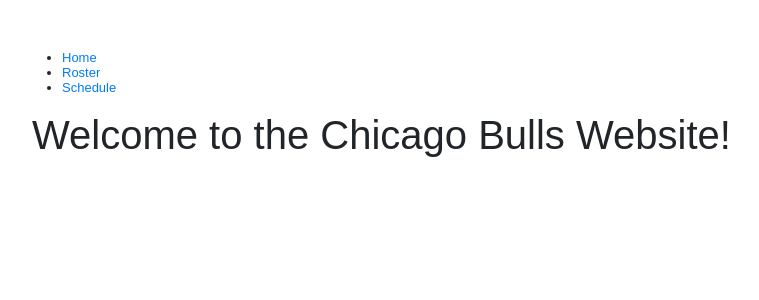
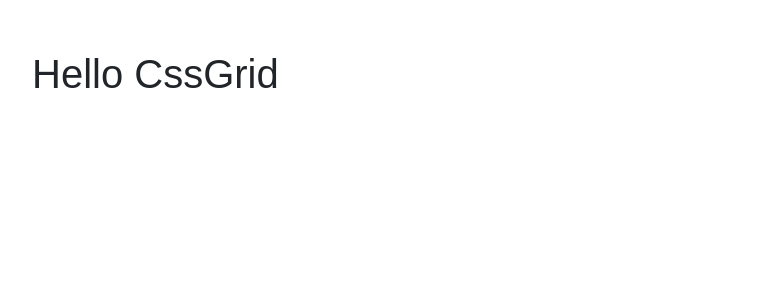
Before and after one commit to itkilleddave/react-thinking-in-react, a React (Create React App) app: page / in a window 1280 px wide. Shown: the top 300 px of the page, without its empty margins (18-777 px from the left). Built offline with nearby package versions, Linux system fonts and the light colour scheme.

Commit message:
hello CssGrid

```diff
--- a/src/App.js
+++ b/src/App.js
@@ -10,6 +10,7 @@
 import Calculator from './App/Calculator/Calculator';
 import Shop from './App/Shop/Shop';
 import Router from './App/Router/Router';
+import CssGrid from './App/CssGrid/CssGrid';
 
 const products = [
   {category: "Sporting Goods", price: "49.99", stocked: true, name: "Football"},
@@ -42,11 +43,12 @@
  calculator : <Calculator />,
  shop : <Shop products={shopProducts} />,
  router : <Router />,
+ cssGrid : <CssGrid />,
 }
 
 // set runApp to the appApp key name above that you want to run
 
-const runApp = "router";
+const runApp = "cssGrid";
 
 class App extends Component {
   render() {
--- /dev/null
+++ b/src/App/CssGrid/CssGrid.css
@@ -0,0 +1,4 @@
+body {
+  font: 14px "Century Gothic", Futura, sans-serif;
+  margin: 20px;
+}
--- /dev/null
+++ b/src/App/CssGrid/CssGrid.js
@@ -0,0 +1,13 @@
+import './CssGrid.css';
+import React from 'react';
+
+class CssGrid extends React.Component {
+  render() {
+    return (
+      <h1>Hello CssGrid</h1>
+      );
+  }
+}
+
+
+export default CssGrid;
```
